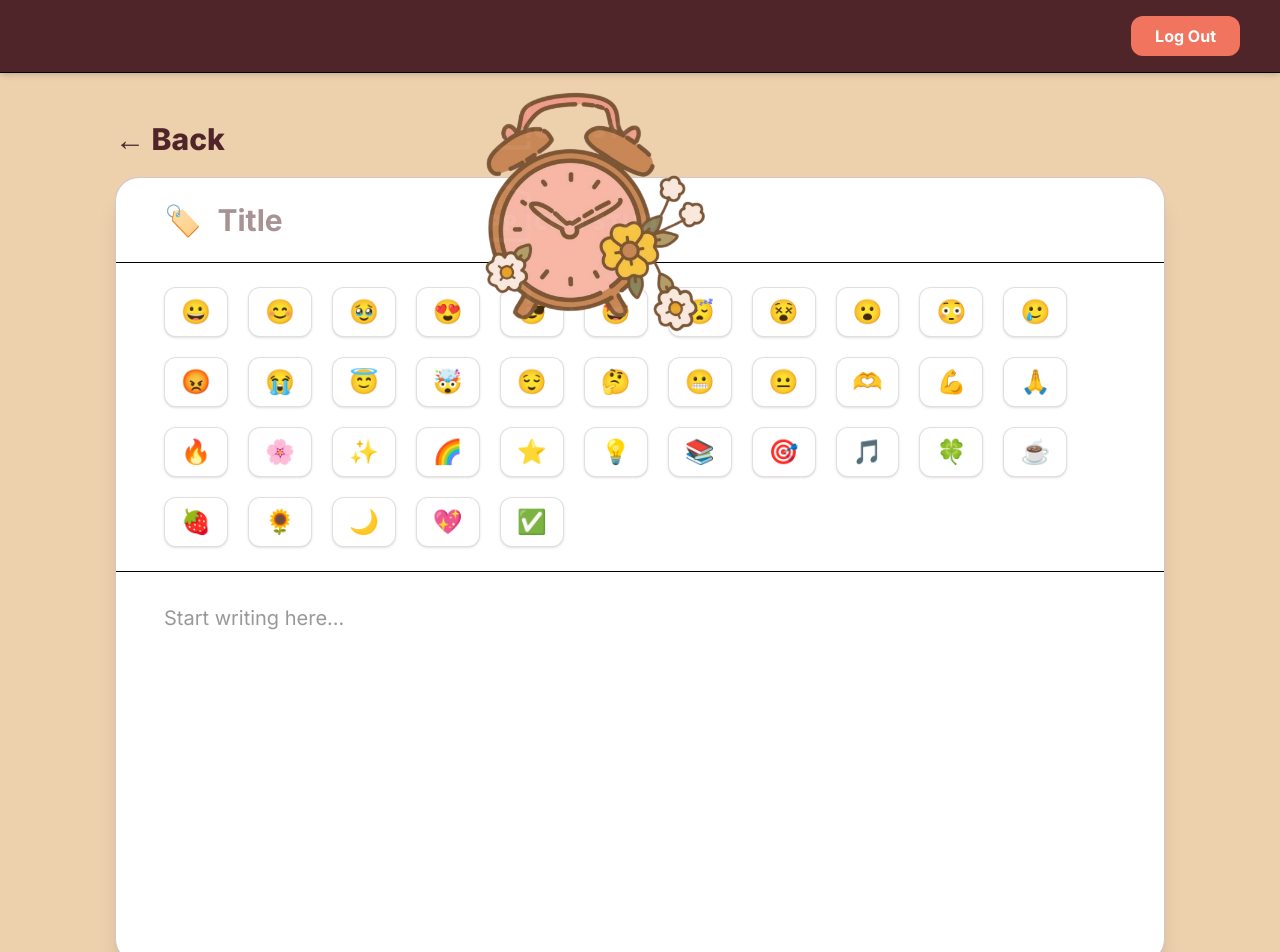
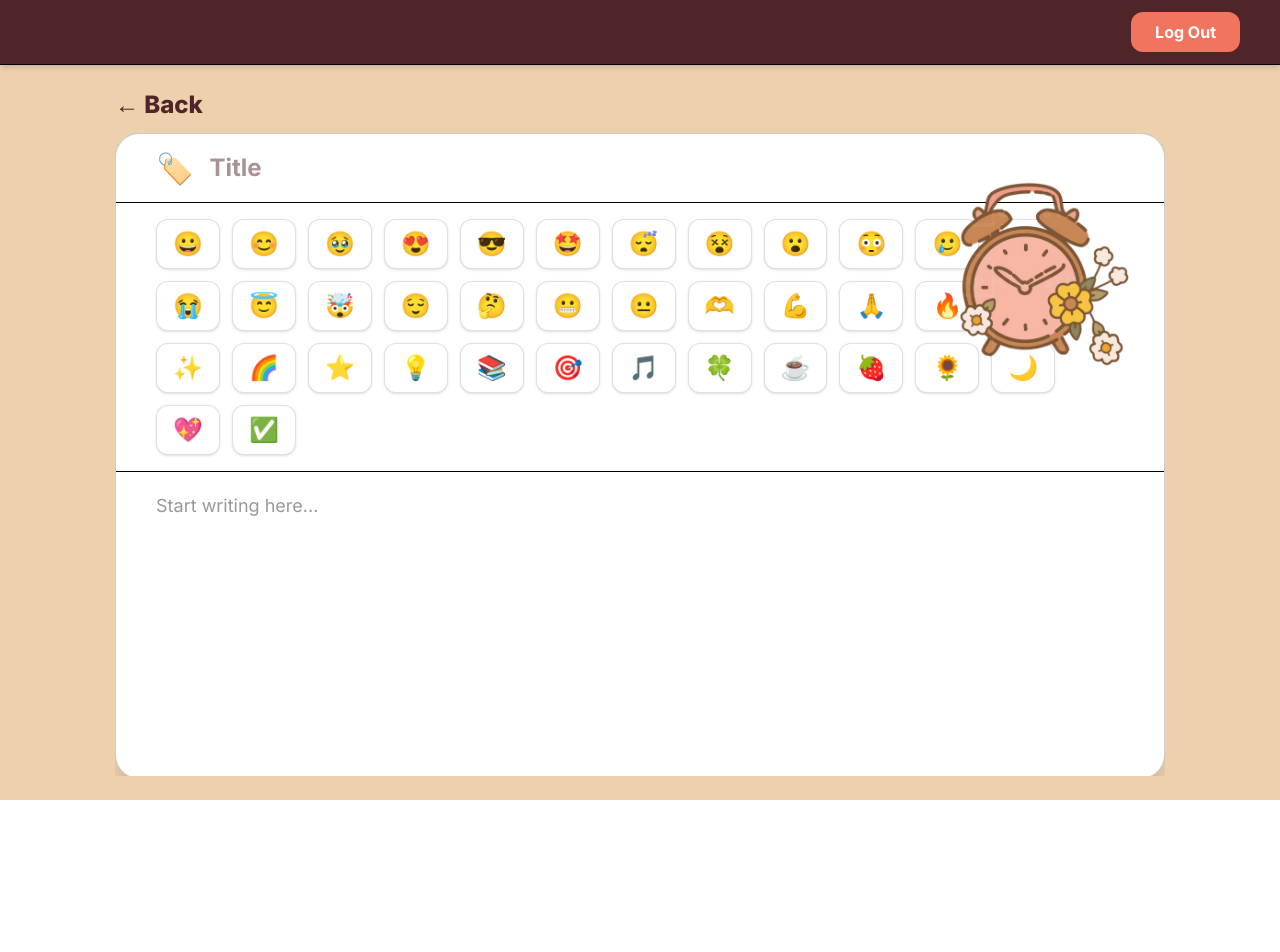
Before and after one commit to yeansreymom25-eng/daily-journal, a Next.js app: page /new-entry in a window 1280 px wide. Shown: the top 952 px of the page. After the commit the page ends 800 px from the top, so only its background shows below. Built offline with nearby package versions, Linux system fonts and the light colour scheme; no server answers.

Commit message:
fit new entry page to one screen + adjust clock position

```diff
--- a/app/new-entry/page.tsx
+++ b/app/new-entry/page.tsx
@@ -2,7 +2,6 @@
 
 import { useMemo, useState } from "react";
 import { useRouter } from "next/navigation";
-import { supabase } from "@/lib/supabase";
 
 export default function NewEntryPage() {
   const router = useRouter();
@@ -19,7 +18,6 @@ export default function NewEntryPage() {
   const [title, setTitle] = useState("");
   const [content, setContent] = useState("");
   const [selectedEmoji, setSelectedEmoji] = useState<string>("");
-  const [loading, setLoading] = useState(false);
 
   const emojis = useMemo(
     () => [
@@ -31,52 +29,29 @@ export default function NewEntryPage() {
     []
   );
 
-  async function handleLogout() {
-    await supabase.auth.signOut();
-    router.push("/login");
+  function onSave() {
+    alert("Saved (UI only)");
+    router.push("/dashboard");
   }
 
-  async function handleSave(isDraft: boolean) {
-    if (!title.trim() || !content.trim()) {
-      alert("Please fill Title and Content.");
-      return;
-    }
-
-    setLoading(true);
-
-    const { data: { user } } = await supabase.auth.getUser();
-    if (!user) {
-      setLoading(false);
-      router.push("/login");
-      return;
-    }
-
-    const table = isDraft ? "drafts" : "journal_entries";
-
-    const { error } = await supabase.from(table).insert({
-      user_id: user.id,
-      title: title.trim(),
-      content: content.trim(),
-      mood: selectedEmoji || null,
-    });
-
-    setLoading(false);
-
-    if (error) {
-      alert(error.message);
-      return;
-    }
-
-    router.push(isDraft ? "/drafts" : "/dashboard");
+  function onSaveDraft() {
+    alert("Saved as Draft (UI only)");
+    router.push("/drafts");
   }
 
   return (
-    <div className="min-h-screen flex flex-col" style={{ background: COLORS.bg }}>
+    <div
+      className="h-screen overflow-hidden flex flex-col"
+      style={{ background: COLORS.bg }}
+    >
       {/* TOP BAR */}
-      <header className="w-full border-b shadow-md" style={{ background: COLORS.top }}>
-        <div className="w-full px-10 py-4 flex justify-end">
+      <header
+        className="w-full border-b shadow-md flex-shrink-0"
+        style={{ background: COLORS.top }}
+      >
+        <div className="w-full px-10 py-3 flex justify-end">
           <button
-            onClick={handleLogout}
+            onClick={() => alert("Logout (UI only)")}
             className="text-white font-bold px-6 py-2 rounded-xl text-base transition"
             style={{ background: COLORS.primary }}
           >
@@ -86,12 +61,12 @@ export default function NewEntryPage() {
       </header>
 
       {/* CONTENT */}
-      <main className="flex-1 flex justify-center items-start py-12 px-8">
-        <div className="w-full max-w-[1050px]">
+      <main className="flex-1 overflow-hidden flex justify-center items-start px-8 py-6">
+        <div className="w-full max-w-[1050px] h-full overflow-hidden">
           {/* Back */}
           <button
             onClick={() => router.back()}
-            className="text-3xl font-extrabold mb-5 flex items-center gap-2"
+            className="text-2xl font-extrabold mb-3 flex items-center gap-2"
             style={{ color: COLORS.text }}
           >
             ← Back
@@ -102,21 +77,29 @@ export default function NewEntryPage() {
             className="bg-white rounded-3xl shadow-xl overflow-hidden relative"
             style={{ border: `1.5px solid ${COLORS.cardBorder}` }}
           >
+            {/* Clock (moved right + inside box) */}
+            <img
+              src="/images/clock.png"
+              alt="Clock"
+              className="absolute right-6 top-6 w-[230px] h-auto select-none pointer-events-none"
+              draggable={false}
+            />
+
             {/* Title */}
-            <div className="px-12 py-6 border-b flex items-center gap-4">
+            <div className="px-10 py-4 border-b flex items-center gap-4">
               <span className="text-3xl">🏷️</span>
               <input
                 value={title}
                 onChange={(e) => setTitle(e.target.value)}
                 placeholder="Title"
-                className="w-full text-3xl font-bold outline-none"
+                className="w-full text-2xl font-bold outline-none"
                 style={{ color: COLORS.text }}
               />
             </div>
 
             {/* Emoji Grid */}
-            <div className="px-12 py-6 border-b">
-              <div className="flex flex-wrap gap-5">
+            <div className="px-10 py-4 border-b">
+              <div className="flex flex-wrap gap-3">
                 {emojis.map((em) => {
                   const active = selectedEmoji === em;
                   return (
@@ -126,8 +109,12 @@ export default function NewEntryPage() {
                       onClick={() => setSelectedEmoji(em)}
                       className="text-2xl rounded-xl px-4 py-2 transition border shadow-sm"
                       style={{
-                        borderColor: active ? COLORS.primary : "rgba(79,37,42,0.15)",
-                        background: active ? "rgba(241,116,94,0.15)" : "white",
+                        borderColor: active
+                          ? COLORS.primary
+                          : "rgba(79,37,42,0.15)",
+                        background: active
+                          ? "rgba(241,116,94,0.15)"
+                          : "white",
                       }}
                     >
                       {em}
@@ -138,45 +125,41 @@ export default function NewEntryPage() {
             </div>
 
             {/* Textarea */}
-            <div className="px-12 py-8">
+            <div className="px-10 py-5">
               <textarea
                 value={content}
                 onChange={(e) => setContent(e.target.value)}
                 placeholder="Start writing here..."
-                className="w-full h-[320px] text-xl outline-none resize-none"
+                className="w-full h-[240px] lg:h-[260px] text-lg outline-none resize-none"
                 style={{ color: "#333" }}
               />
             </div>
           </div>
 
           {/* Buttons */}
-          <div className="flex justify-center gap-12 mt-10">
+          <div className="flex justify-center gap-10 mt-6">
             <button
-              onClick={() => handleSave(false)}
-              disabled={loading}
-              className="px-20 py-5 rounded-2xl font-extrabold text-xl transition shadow-md disabled:opacity-60"
-              style={{ background: COLORS.primary, color: "white" }}
+              onClick={onSave}
+              className="px-16 py-4 rounded-2xl font-extrabold text-lg transition shadow-md"
+              style={{
+                background: COLORS.primary,
+                color: "white",
+              }}
             >
-              {loading ? "Saving..." : "Save"}
+              Save
             </button>
 
             <button
-              onClick={() => handleSave(true)}
-              disabled={loading}
-              className="px-16 py-5 rounded-2xl font-extrabold text-xl transition shadow-md disabled:opacity-60"
-              style={{ background: "#d9d9d9", color: "#111" }}
+              onClick={onSaveDraft}
+              className="px-14 py-4 rounded-2xl font-extrabold text-lg transition shadow-md"
+              style={{
+                background: "#d9d9d9",
+                color: "#111",
+              }}
             >
-              {loading ? "Saving..." : "Save as Draft"}
+              Save as Draft
             </button>
           </div>
-
-          {/* Clock */}
-          <img
-            src="/images/clock.png"
-            alt="Clock"
-            className="absolute right-140 top-15 w-[300px] h-auto"
-            draggable={false}
-          />
         </div>
       </main>
     </div>
```
